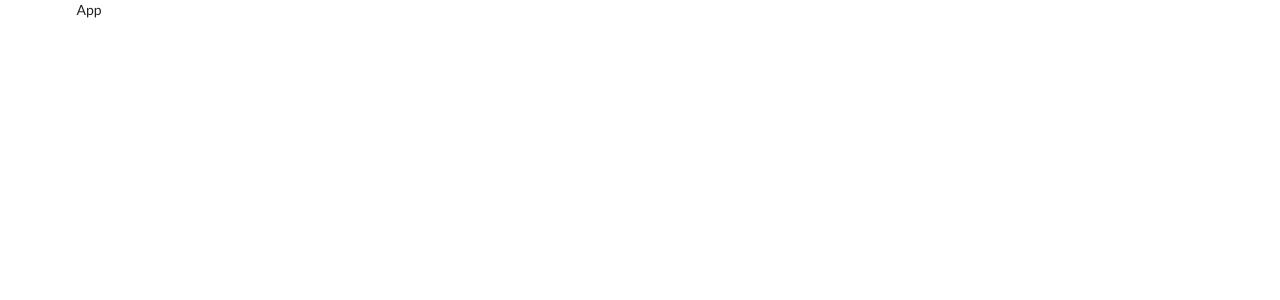
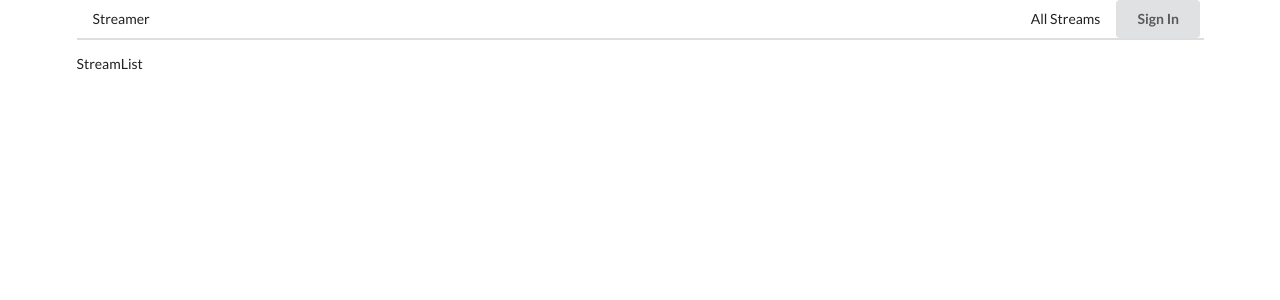
Before and after one commit to nottea15/react-streams, a React (Create React App) app in the folder client/: page / in a window 1280 px wide. Shown: the top 300 px of the page. Built offline with nearby package versions, Linux system fonts and the light colour scheme.

Commit message:
Google auth with @react-oauth

```diff
--- a/client/package.json
+++ b/client/package.json
@@ -3,6 +3,7 @@
   "version": "0.1.0",
   "private": true,
   "dependencies": {
+    "@react-oauth/google": "^0.2.6",
     "@testing-library/jest-dom": "^5.16.5",
     "@testing-library/react": "^13.3.0",
     "@testing-library/user-event": "^13.5.0",
--- a/client/public/index.html
+++ b/client/public/index.html
@@ -9,6 +9,7 @@
       name="description"
       content="Web site created using create-react-app"
     />
+    <!-- <script src="https://apis.google.com/js/platform.js" async defer></script> -->
     <link rel="stylesheet" href="https://cdnjs.cloudflare.com/ajax/libs/semantic-ui/2.4.1/semantic.min.css">
     <link rel="apple-touch-icon" href="%PUBLIC_URL%/logo192.png" />
     <!--
--- a/client/src/components/App.js
+++ b/client/src/components/App.js
@@ -1,7 +1,33 @@
 import React from "react";
+import { BrowserRouter, Route, Routes } from "react-router-dom";
+import { GoogleOAuthProvider } from "@react-oauth/google";
+
+import Header from "./Header";
+import StreamCreate from "./streams/StreamCreate";
+import StreamDelete from "./streams/StreamDelete";
+import StreamEdit from "./streams/StreamEdit";
+import StreamList from "./streams/StreamList";
+import StreamShow from "./streams/StreamShow";
 
 const App = () => {
-  return <div className="ui container">App</div>;
+  return (
+    <GoogleOAuthProvider clientId="243052285267-01f7ndaqfitc2m7isfee2phd37mnlbam.apps.googleusercontent.com">
+      <div className="ui container">
+        <BrowserRouter>
+          <Header />
+          <Routes>
+            <Route path="/" element={<StreamList />} />
+            <Route path="/streams/create" element={<StreamCreate />} />
+            <Route path="/streams/edit" element={<StreamEdit />} />
+            <Route path="/streams/delete" element={<StreamDelete />} />
+            <Route path="/streams/show" element={<StreamShow />} />
+          </Routes>
+        </BrowserRouter>
+      </div>
+    </GoogleOAuthProvider>
+  );
 };
 
 export default App;
+
+//243052285267-0pr0fvhgrjmjmdfehb7389ahnkvpaunk.apps.googleusercontent.com
--- /dev/null
+++ b/client/src/components/Header.js
@@ -0,0 +1,22 @@
+import React from "react";
+import { Link } from "react-router-dom";
+
+import GoogleAuth from "./GoogleAuth";
+
+const Header = () => {
+  return (
+    <div className="ui secondary pointing menu">
+      <Link to="/" className="item">
+        Streamer
+      </Link>
+      <div className="right menu">
+        <Link to="/" className="item">
+          All Streams
+        </Link>
+        <GoogleAuth />
+      </div>
+    </div>
+  );
+};
+
+export default Header;
--- /dev/null
+++ b/client/src/components/streams/StreamCreate.js
@@ -0,0 +1,7 @@
+import React from "react";
+
+const StreamCreate = () => {
+  return <div>Create</div>;
+};
+
+export default StreamCreate;
--- /dev/null
+++ b/client/src/components/streams/StreamDelete.js
@@ -0,0 +1,7 @@
+import React from "react";
+
+const StreamDelete = () => {
+  return <div>Delete</div>;
+};
+
+export default StreamDelete;
--- /dev/null
+++ b/client/src/components/streams/StreamEdit.js
@@ -0,0 +1,7 @@
+import React from "react";
+
+const StreamEdit = () => {
+  return <div>Edit</div>;
+};
+
+export default StreamEdit;
--- /dev/null
+++ b/client/src/components/streams/StreamList.js
@@ -0,0 +1,7 @@
+import React from "react";
+
+const StreamList = () => {
+  return <div>StreamList</div>;
+};
+
+export default StreamList;
--- /dev/null
+++ b/client/src/components/streams/StreamShow.js
@@ -0,0 +1,7 @@
+import React from "react";
+
+const StreamShow = () => {
+  return <div>StreamShow</div>;
+};
+
+export default StreamShow;
```
Also changed, not shown: 1 other file (tests, documents, lock files or other folders).
